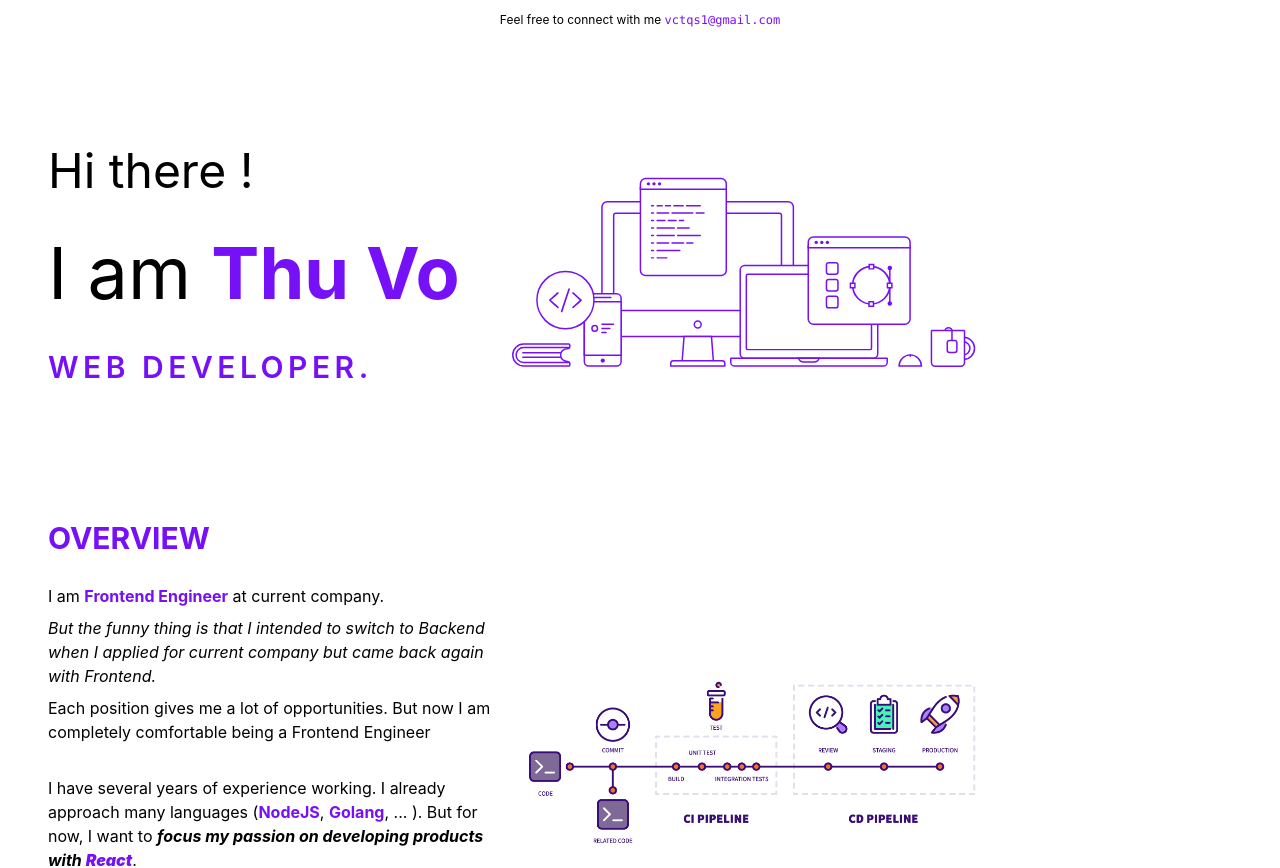
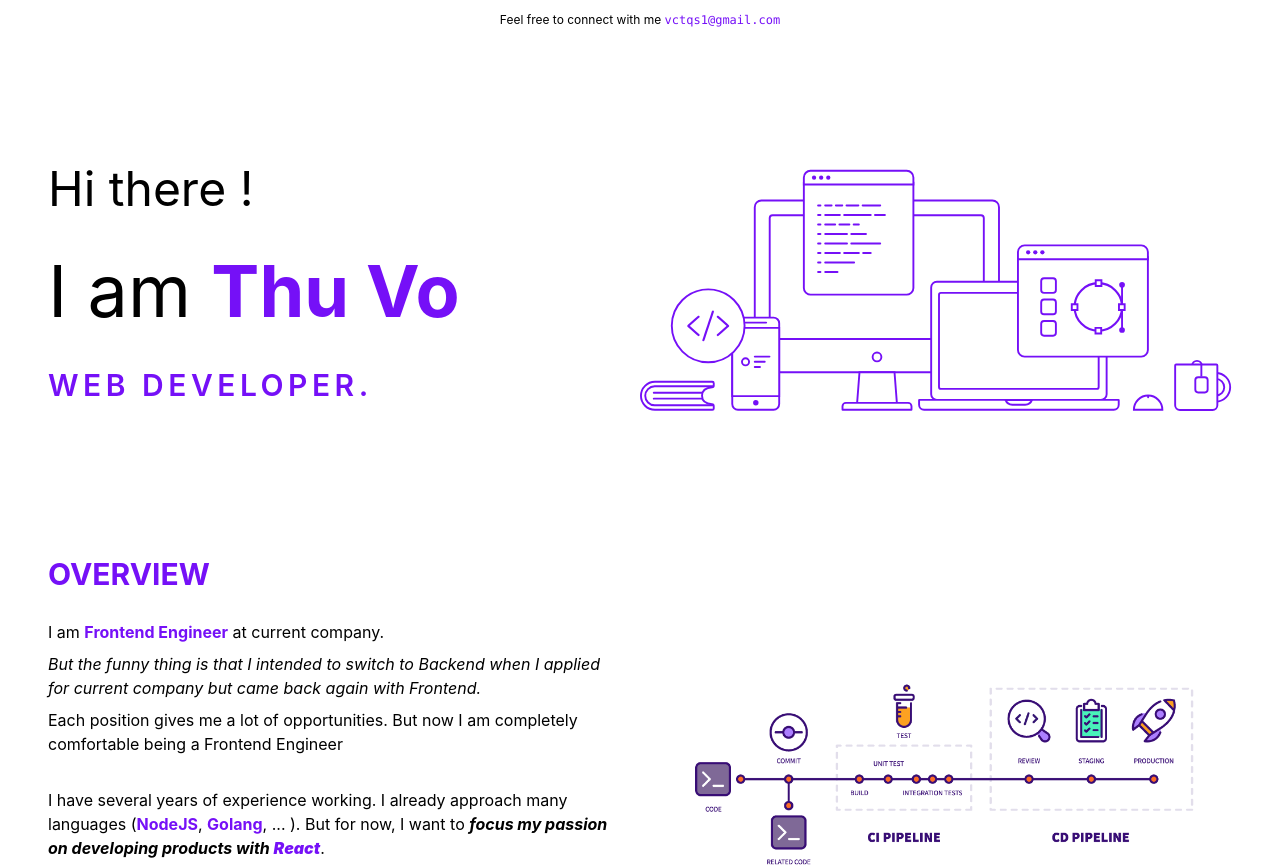
Before and after one commit to vctqs1/vcth-portforlio, a Next.js app: page / in a window 1280 px wide. Shown: the top 868 px of the page. Built offline with nearby package versions, Linux system fonts and the light colour scheme.

Commit message:
fix some CSS iss

```diff
--- a/styles/Home.module.css
+++ b/styles/Home.module.css
@@ -1,6 +1,5 @@
 .container {
     min-height: 100vh;
-    max-width: 1024px;
     min-width: 800px;
     padding: 0 3rem;
     display: flex;
```
